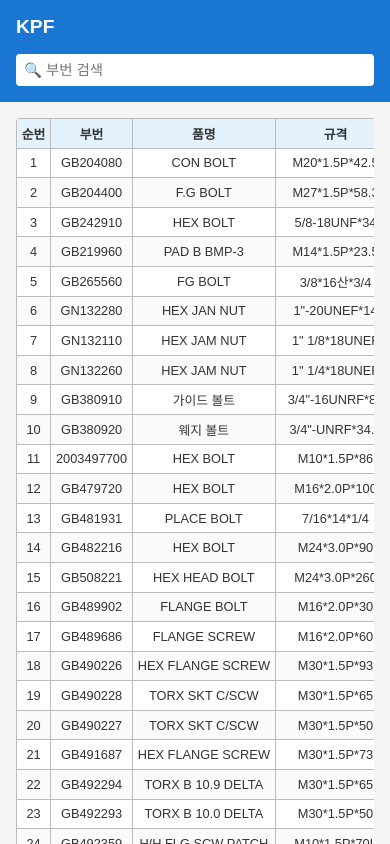
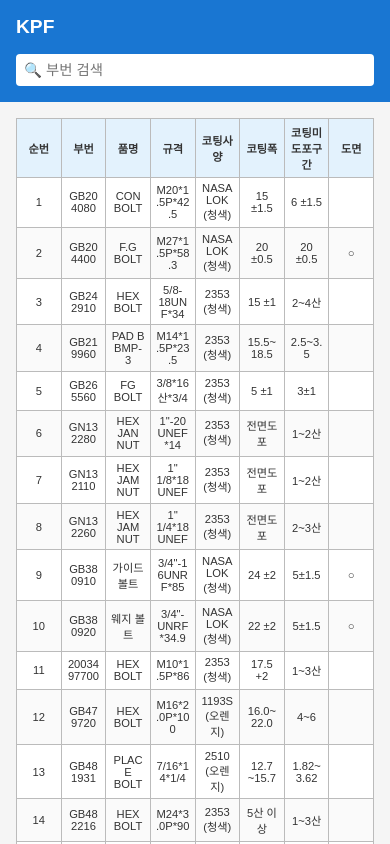
Before and after one commit to ansehddls/coating-app, a website: page index.html in a window 390 px wide. Shown: the top 844 px of the page. Drawn offline with nearby package versions, Linux system fonts and the light colour scheme.

Commit message:
mobile version2 plus

```diff
--- a/style.css
+++ b/style.css
@@ -11,7 +11,7 @@ body {
   color: #333;
 }
 
-/* 헤더 */
+/* 헤더 영역 */
 header {
   display: flex;
   align-items: center;
@@ -37,32 +37,26 @@ header h1 {
   min-width: 180px;
 }
 
-/* 메인 */
+/* 메인 컨텐츠 */
 main {
   padding: 1rem;
 }
 
-/* 테이블 래퍼 - 가로 스크롤 처리 */
-.table-wrapper {
-  overflow-x: auto;
-}
-
 /* 테이블 */
 table {
-  min-width: 700px;
   width: 100%;
   border-collapse: collapse;
   background: #fff;
-  border-radius: 4px;
-  overflow: hidden;
+  table-layout: fixed; /* 열 폭 균등 분배 */
 }
 
 th, td {
   border: 1px solid #bbb;
   padding: 0.5rem;
   text-align: center;
-  white-space: nowrap;
   font-size: 0.95rem;
+  word-wrap: break-word;
+  white-space: normal;
 }
 
 thead {
@@ -73,7 +67,7 @@ tbody tr:nth-child(even) {
   background: #fafafa;
 }
 
-/* 반응형 대응 */
+/* 모바일 최적화 */
 @media (max-width: 600px) {
   header {
     flex-direction: column;
@@ -89,12 +83,12 @@ tbody tr:nth-child(even) {
     font-size: 0.9rem;
   }
 
+  table {
+    font-size: 0.85rem;
+  }
+
   th, td {
-    font-size: 0.8rem;
+    font-size: 0.7rem;
     padding: 0.3rem;
   }
-
-  table {
-    font-size: 0.9rem;
-  }
 }
```
